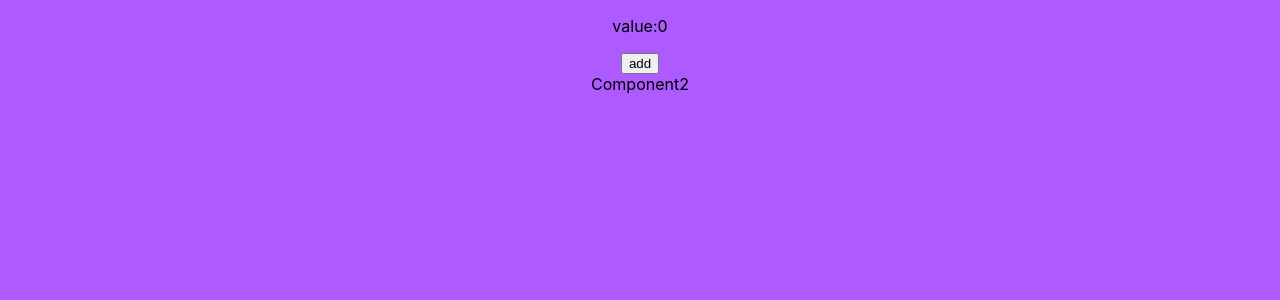
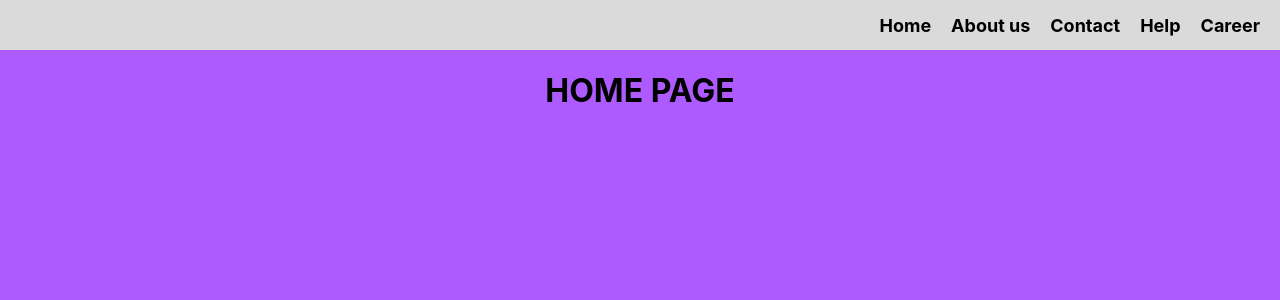
Before and after one commit to ManikMistry/React-Kundli, a React (Create React App) app: page / in a window 1280 px wide. Shown: the top 300 px of the page. Built offline with nearby package versions, Linux system fonts and the light colour scheme.

Commit message:
solve hacker rank question

```diff
--- a/src/App.js
+++ b/src/App.js
@@ -7,6 +7,7 @@ import UseRef from './components/Hooks/UseRef';
 import Parent from './components/Hooks/ContextAPI/Parent';
 import UseMemo from './components/Hooks/UseMemo';
 import Component1 from './components/Hooks/useCallback/Component1';
+import HRQn from './components/HRQn.1/HRQn';
 // import UseEffect from './components/Hooks/UseEffect';
 // import UseState from './components/Hooks/UseState';
 // import { ProductCard } from './components/ProductCard/ProductCard';
@@ -31,7 +32,8 @@ function App() {
 
       {/* <Parent/> */}
       {/* <UseMemo/> */}
-      <Component1/>
+      {/* <Component1/> */}
+      <HRQn/>
     </div>
   );
 }
--- /dev/null
+++ b/src/components/HRQn.1/HRQ1.css
@@ -0,0 +1,22 @@
+nav{
+    width:  100%;
+    height: 50px;
+    background-color: rgb(218, 218, 218);
+    color: rgb(0, 0, 0);
+    font-weight: bold;
+    font-size: large;
+    display: flex;
+    justify-content: end;
+    align-items: center;
+    gap: 20px;
+
+}
+a{
+    cursor: pointer;
+}
+nav a:last-child{
+    padding-right: 20px;
+}
+main{
+    align-items: center;
+}
--- /dev/null
+++ b/src/components/HRQn.1/HRQn.js
@@ -0,0 +1,22 @@
+import React, { useState } from "react";
+import './HRQ1.css'
+
+function HRQn() {
+  const[page,setPage]=useState("Home");
+  return (
+    <>
+      <nav>
+        <a onClick={()=>setPage("Home")}>Home</a>
+        <a onClick={()=>setPage("About us")}>About us</a>
+        <a onClick={()=>setPage("Contact")}>Contact</a>
+        <a onClick={()=>setPage("Help")}>Help</a>
+        <a onClick={()=>setPage("Career")}>Career</a>
+      </nav>
+      <main>
+        <h1>{page.toUpperCase()} PAGE</h1>
+      </main>
+    </>
+  );
+}
+
+export default HRQn;
```
